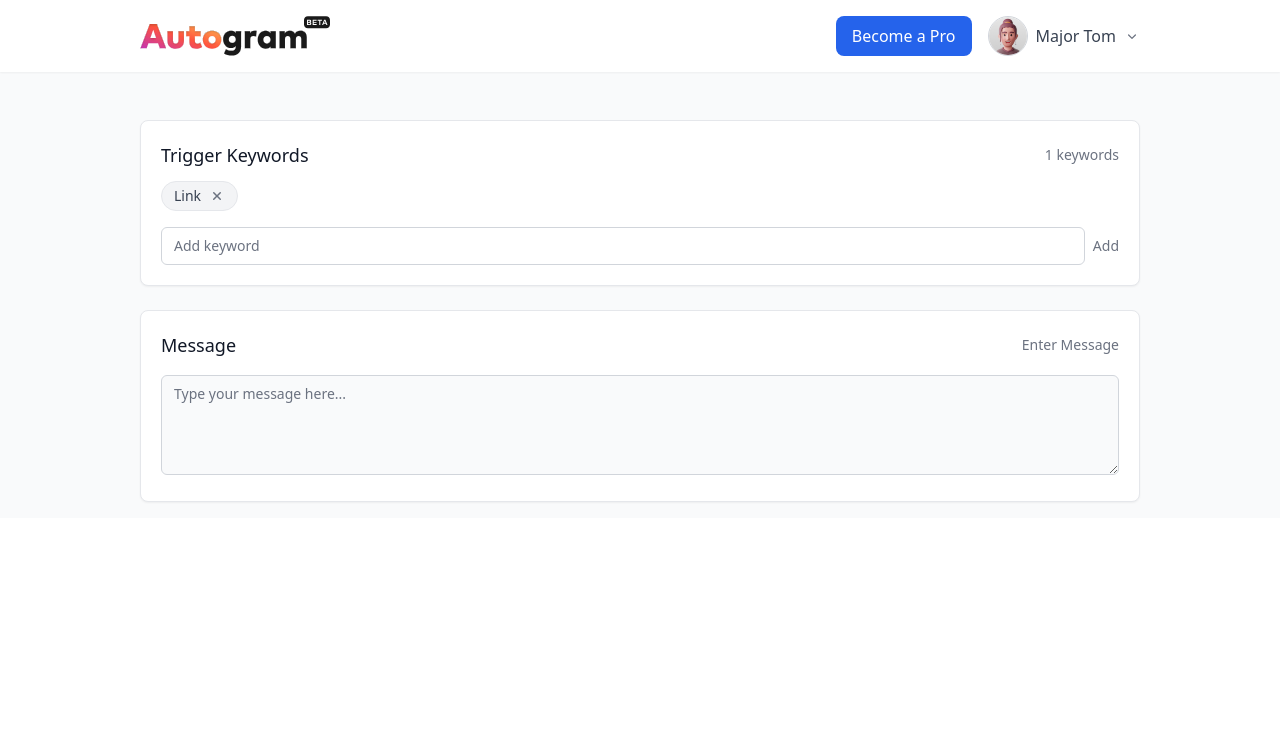
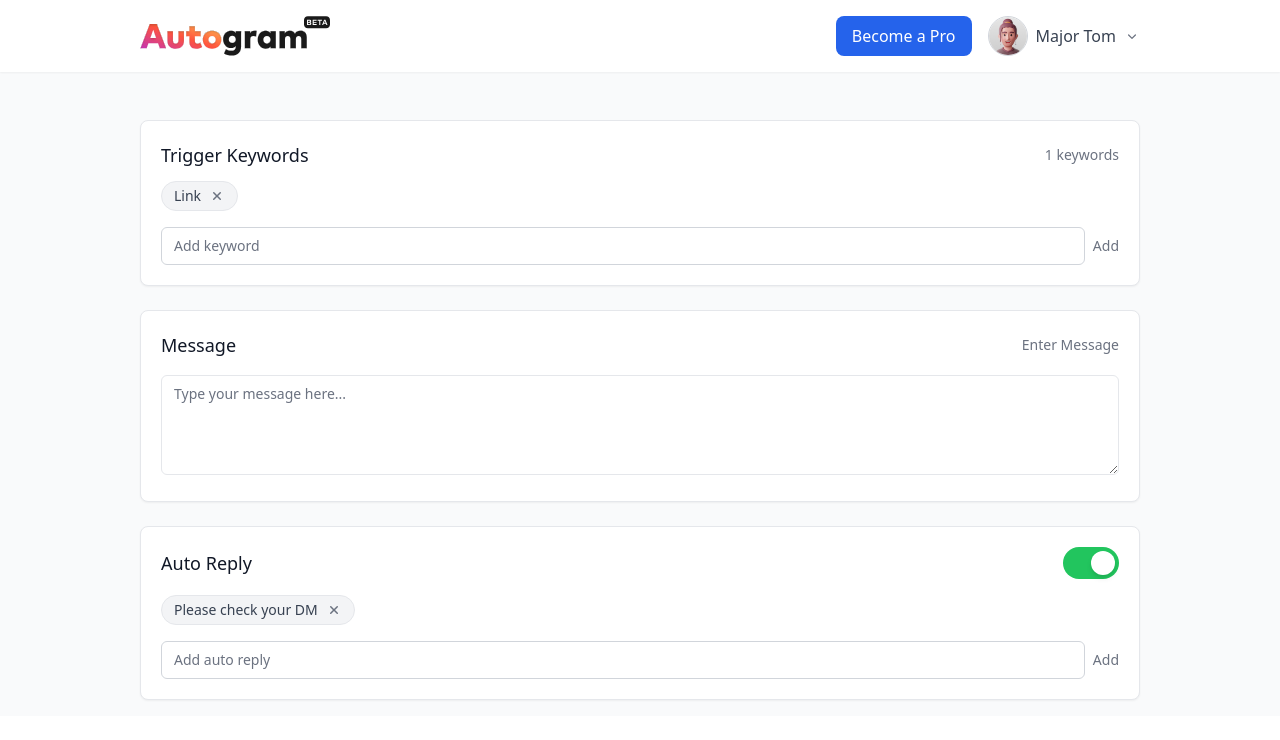
Before and after one commit to kiranbhote/autogram, a React (Create React App) app: page / in a window 1280 px wide. Shown: the top 740 px of the page. Built offline with nearby package versions, Linux system fonts and the light colour scheme.

Commit message:
added auto reply

```diff
--- /dev/null
+++ b/src/components/AutoReply.js
@@ -0,0 +1,106 @@
+// src/components/AutoReply.js
+import React, { useState } from 'react';
+
+const AutoReply = ({ showProModal }) => {
+  const [replies, setReplies] = useState(["Please check your DM"]);
+  const [newReply, setNewReply] = useState("");
+  const [isEnabled, setIsEnabled] = useState(true);
+
+  const addReply = (e) => {
+    e.preventDefault();
+    if (replies.length >= 10) {
+      showProModal(); // Show the Pro modal if more than 10 replies are added
+    } else if (newReply && !replies.includes(newReply)) {
+      setReplies([...replies, newReply]);
+      setNewReply("");
+    }
+  };
+
+  const removeReply = (replyToRemove) => {
+    setReplies(replies.filter((reply) => reply !== replyToRemove));
+  };
+
+  return (
+    <section className="bg-white border border-gray-200 rounded-lg p-5 shadow-sm transition-all duration-300 ease-in-out">
+      {/* Title and Toggle */}
+      <div className="flex justify-between items-center mb-4">
+        <h3 className="text-lg font-medium text-gray-900">Auto Reply</h3>
+        <div className="flex items-center space-x-2">
+          {!isEnabled && (
+            <span className="text-xs text-gray-500">Auto Reply is OFF</span>
+          )}
+          <button
+            className={`relative w-14 h-8 rounded-full transition-colors duration-300 ${
+              isEnabled ? 'bg-green-500' : 'bg-gray-300'
+            }`}
+            onClick={() => setIsEnabled(!isEnabled)}
+          >
+            <span
+              className={`absolute top-1 left-1 w-6 h-6 bg-white rounded-full shadow-md transition-transform duration-300 transform ${
+                isEnabled ? 'translate-x-6' : ''
+              }`}
+            ></span>
+          </button>
+        </div>
+      </div>
+
+      {/* Show reply count, mode selection, and input only if enabled */}
+      {isEnabled && (
+        <>
+
+
+
+          {/* Reply List */}
+          <div className="flex flex-wrap gap-2 mb-4">
+            {replies.map((reply, index) => (
+              <div
+                key={index}
+                className="flex items-center bg-gray-100 border border-gray-200 px-3 py-1 rounded-full text-sm text-gray-700 max-w-[80%] md:max-w-full truncate"
+                title={reply} // Tooltip to show the full reply on hover
+              >
+                <span className="truncate">{reply}</span>
+                <button
+                  onClick={() => removeReply(reply)}
+                  className="ml-2 text-gray-500 hover:text-gray-700"
+                  aria-label="Remove reply"
+                >
+                 <svg xmlns="http://www.w3.org/2000/svg" viewBox="0 0 16 16" fill="currentColor" className="size-4">
+                <path d="M5.28 4.22a.75.75 0 0 0-1.06 1.06L6.94 8l-2.72 2.72a.75.75 0 1 0 1.06 1.06L8 9.06l2.72 2.72a.75.75 0 1 0 1.06-1.06L9.06 8l2.72-2.72a.75.75 0 0 0-1.06-1.06L8 6.94 5.28 4.22Z" />
+              </svg>
+                </button>
+              </div>
+            ))}
+          </div>
+
+          {/* Add Reply Input */}
+          <form onSubmit={addReply} className="flex items-center space-x-2">
+            <input
+              type="text"
+              placeholder="Add auto reply"
+              value={newReply}
+              onChange={(e) => setNewReply(e.target.value)}
+              className="w-full bg-transparent border border-gray-300 rounded-md px-3 py-2 text-sm placeholder-gray-500 focus:outline-none focus:ring-1 focus:ring-gray-400 transition-shadow duration-200 ease-in-out"
+            />
+            <button
+              type="submit"
+              className={`text-sm font-medium ${
+                newReply ? 'text-orange-600' : 'text-gray-500 hover:text-gray-700'
+              }`}
+            >
+              Add
+            </button>
+          </form>
+
+          {/* Display Limit Message */}
+          {replies.length >= 10 && (
+            <p className="text-xs text-orange-600 mt-2">
+              You can only enter up to 10 manual replies in the free plan. Upgrade to Pro for more.
+            </p>
+          )}
+        </>
+      )}
+    </section>
+  );
+};
+
+export default AutoReply;
--- a/src/components/MessageInput.js
+++ b/src/components/MessageInput.js
@@ -13,7 +13,7 @@ const MessageInput = () => {
       {/* Message Textarea */}
       <textarea
         placeholder="Type your message here..."
-        className="w-full bg-gray-50 border border-gray-300 rounded-md px-3 py-2 text-sm placeholder-gray-500 focus:outline-none focus:ring-1 focus:ring-gray-400 transition-shadow duration-200 ease-in-out resize-y min-h-[100px]"
+        className="w-full bg-white border border-gray-200 rounded-md px-3 py-2 text-sm placeholder-gray-500 focus:outline-none focus:ring-1 focus:ring-gray-400 transition-shadow duration-200 ease-in-out resize-y min-h-[100px]"
       ></textarea>
     </section>
   );
--- a/src/components/PlanSelectionModal.js
+++ b/src/components/PlanSelectionModal.js
@@ -36,16 +36,22 @@ const plans = [
 ];
 
 function PlanSelectionModal({ isOpen, onClose }) {
-  // Lock scrolling on the body when the modal is open
+  // Lock scrolling on the body only when the modal is open
   useEffect(() => {
     if (isOpen) {
       document.body.style.overflow = 'hidden';
     } else {
       document.body.style.overflow = '';
     }
+
+    // Clean up the overflow style on component unmount
+    return () => {
+      document.body.style.overflow = '';
+    };
   }, [isOpen]);
 
   if (!isOpen) return null;
+
 
   return (
     <div className="no-margin-top fixed inset-0 z-50 flex items-center justify-center bg-white bg-opacity-50 backdrop-blur-sm">
--- a/src/components/PostAutomation.js
+++ b/src/components/PostAutomation.js
@@ -1,9 +1,11 @@
 // src/components/MainSection.js
 import React, { useState } from 'react';
+
+import PlanSelectionModal from './PlanSelectionModal';
 import PostSelection from './PostSelection';
 import TriggerKeywords from './TriggerKeywords';
-import PlanSelectionModal from './PlanSelectionModal';
 import MessageInput from './MessageInput';
+import AutoReply from './AutoReply';
 
 
 const MainSection = () => {
@@ -30,7 +32,8 @@ const MainSection = () => {
     >
       {/* Pass showProModal to TriggerKeywords */}
       <TriggerKeywords showProModal={showProModal} />
-    <MessageInput />
+          <MessageInput />
+        <AutoReply showProModal={showProModal} />
       {/* Render the PlanSelectionModal */}
       {isProModalOpen && (
         <PlanSelectionModal isOpen={isProModalOpen} onClose={closeProModal} />
--- a/src/components/TriggerKeywords.js
+++ b/src/components/TriggerKeywords.js
@@ -30,13 +30,6 @@ const TriggerKeywords = ({ showProModal }) => {
         <h3 className="text-lg font-medium text-gray-900">Trigger Keywords</h3>
         <span className="text-sm text-gray-500">{keywords.length} keywords</span>
       </div>
-
-      {/* Limit Message */}
-      {keywords.length >= 10 && (
-        <p className="text-sm text-orange-600 mt-0 mb-4 duration-800 ease-in-out">
-          You can only enter up to 10 keywords in the free plan. Upgrade to Pro for more.
-        </p>
-      )}
 
       {/* Keyword Tags */}
       <div className="flex flex-wrap gap-2 mb-4">
@@ -78,6 +71,12 @@ const TriggerKeywords = ({ showProModal }) => {
           Add
         </button>
       </form>
+      {/* Display Limit Message */}
+      {keywords.length >= 10 && (
+        <p className="text-xs text-orange-600 mt-2">
+          You can only enter up to 10 trigger keywords in the free plan. Upgrade to Pro for more.
+        </p>
+      )}
     </section>
   );
 };
```
